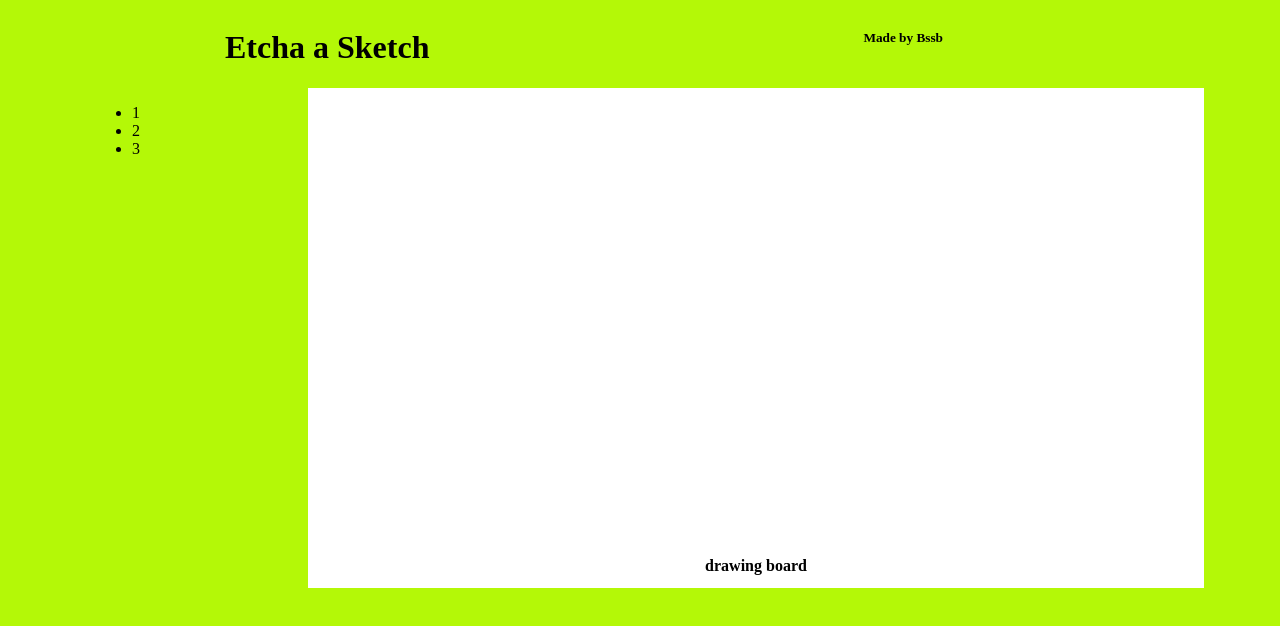
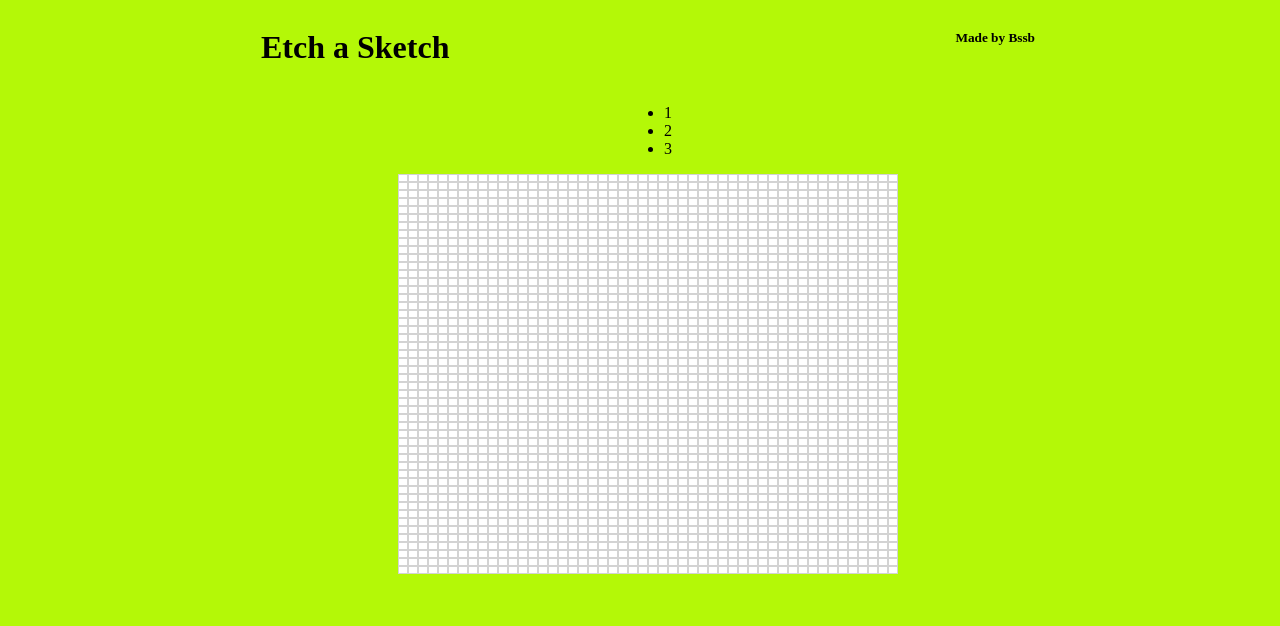
Before and after one commit to bssbrit/Etch-a-Sketch, a plain HTML site: page index.html in a window 1280 px wide. Drawn offline with Linux system fonts and the light colour scheme.

Commit message:
finish JS code for making a functional grid and divs with JS

```diff
--- a/css/style.css
+++ b/css/style.css
@@ -1,30 +1,31 @@
 body {
+  display: flex;
+  flex-direction: column;
+  justify-content: center;
   background-color: rgb(180, 248, 7);
   width: 100%;
   height: 100%;
 }
 
 .header {
-  height: 90%;
-  width: 90%;
   display: flex;
   justify-content: space-around;
 }
 
 .board {
-  height: 90%;
-  width: 100%;
   display: flex;
-  justify-content: space-around;
+  flex-direction: column;
+  justify-content: center;
+  align-items: center;
 }
 
 .drawingBoard {
   background-color: white;
-  width: 70%;
-  height: 500px;
-  text-align: center;
+  width: 500px;
+  height: 400px;
+  display: grid;
 }
 
-h4 {
-  padding-top: 50%;
+.divDeDesenhar {
+  border: 1px solid lightgray;
 }
--- a/index.html
+++ b/index.html
@@ -5,23 +5,24 @@
     <meta http-equiv="X-UA-Compatible" content="IE=edge" />
     <meta name="viewport" content="width=device-width, initial-scale=1.0" />
     <link rel="stylesheet" href="./css/style.css" />
+
     <title>Etch a sketch</title>
   </head>
   <body>
     <div class="header">
-      <h1>Etcha a Sketch</h1>
+      <h1>Etch a Sketch</h1>
       <div><h5>Made by Bssb</h5></div>
     </div>
     <div class="board">
       <div>
-        <ul>
+        <ul class="menu">
           <li>1</li>
           <li>2</li>
           <li>3</li>
         </ul>
       </div>
-      <div class="drawingBoard"><h4>drawing board</h4></div>
+      <div class="drawingBoard"></div>
     </div>
-    <script src="js/js.js"></script>
+    <script src="js/script.js"></script>
   </body>
 </html>
--- a/js/script.js
+++ b/js/script.js
@@ -0,0 +1,53 @@
+// Criar divs com javascript, criando uma grid para elas com css
+
+/*div
+
+Para criar uma div:
+ - Criar um for loop de criação de elementos com create element para div
+ - Definir o número de loopings pelo imput do usuário
+*/
+
+// para i = 0 , enquanto "i" for menor ou igual ao númeroDeDivs, aumentar em 1 {
+
+//  iremos rodar talvez uma função de criação de divs em que o nome de cada div é "div + i"
+
+//} após isso eu acho que teremos que sincronizar com o css para que as divs fazem flex wrap ou css grid(que não sabemos usar)
+
+//teste criação de divs
+
+//const drawingBoard = document.querySelector(".drawingBoard");
+let numeroDeDivs = 50;
+const drawingBoard = document.querySelector(".drawingBoard");
+document.addEventListener("DOMContentLoaded", function () {
+  drawingBoard.style.gridTemplateColumns = `repeat(${numeroDeDivs}, 1fr)`;
+  drawingBoard.style.gridTemplateRows = `repeat(${numeroDeDivs}, 1fr)`;
+  console.log("hi");
+  for (let i = 0; i < numeroDeDivs ** 2; i++) {
+    const divDesenho = document.createElement("div");
+    divDesenho.classList.add("divDeDesenhar");
+    //divDesenho.textContent = "div";
+    divDesenho.style.color = "white";
+
+    drawingBoard.appendChild(divDesenho);
+    divDesenho.addEventListener("mouseover", function () {
+      divDesenho.style.backgroundColor = "black";
+    });
+  }
+});
+
+/*
+Para mudar a cor
+   - Acho que um eventlistener para que sempre que passar por cima da div mudar a backgroundcolour para preta permanentemente
+*/
+/*
+divDesenho.addEventListener("mouseover", function () {
+  divDesenho.style.backgroundColor = "black";
+});
+*/
+/*
+Para criar botões
+
+  -botão de imput para definiri número de Divs
+  -botões de mudar a cor
+  -de reiniciar tudo
+*/
```
